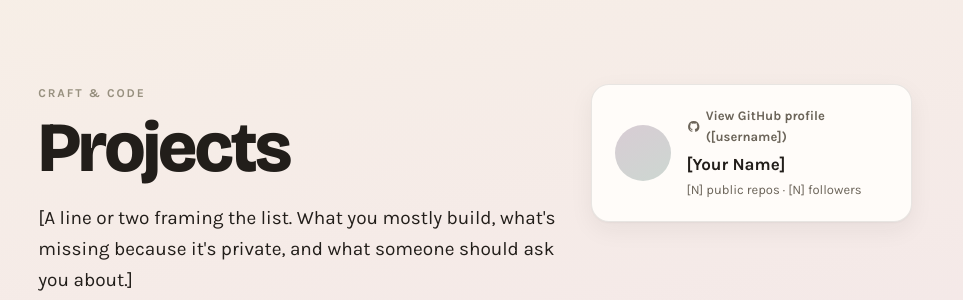
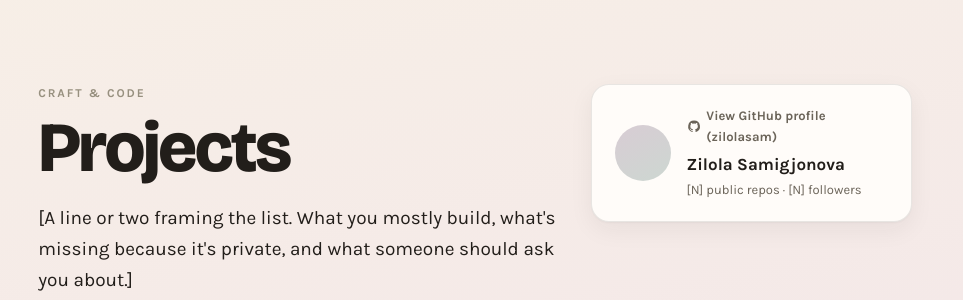
Before and after one commit to zilolasam/zilolasam.github.io, a Jekyll site: the page built from index.html, in a window 1280 px wide and 900 px high, scrolled down 2378 px. Shown: the part 152-452 px from the top of the window, without its empty margins (317-1280 px from the left). Built offline with Jekyll 4.4.1, drawn with Linux system fonts in a browser that asks for light colours; some of the changed text lies outside the part shown.

```diff
--- a/_data/site.yml
+++ b/_data/site.yml
@@ -8,17 +8,17 @@
 # and the block it belongs to disappears from the page.
 # ============================================================================
 
-name:  "[Your Name]"
-role:  "[Role]"                                    # used in the browser tab
+name:  "Zilola Samigjonova"
+role:  "Computational Linguistics student"                                    # used in the browser tab
 tagline: "[One sentence: who you are and what you build.]"   # meta description
 
 resume: "[/resume.pdf]"                            # blank hides the button
 
 social:
-  email:    "[you@example.com]"
-  linkedin: "[https://linkedin.com/in/you]"
-  github:   "[https://github.com/you]"
-  github_username: "[username]"
+  email:    "zsamigjonova@gradcenter.cuny.edu"
+  linkedin: "https://linkedin.com/zilolasam"
+  github:   "https://github.com/zilolasam"
+  github_username: "zilolasam"
 
 
 # ---------------------------------------------------------------- intro ----
```
